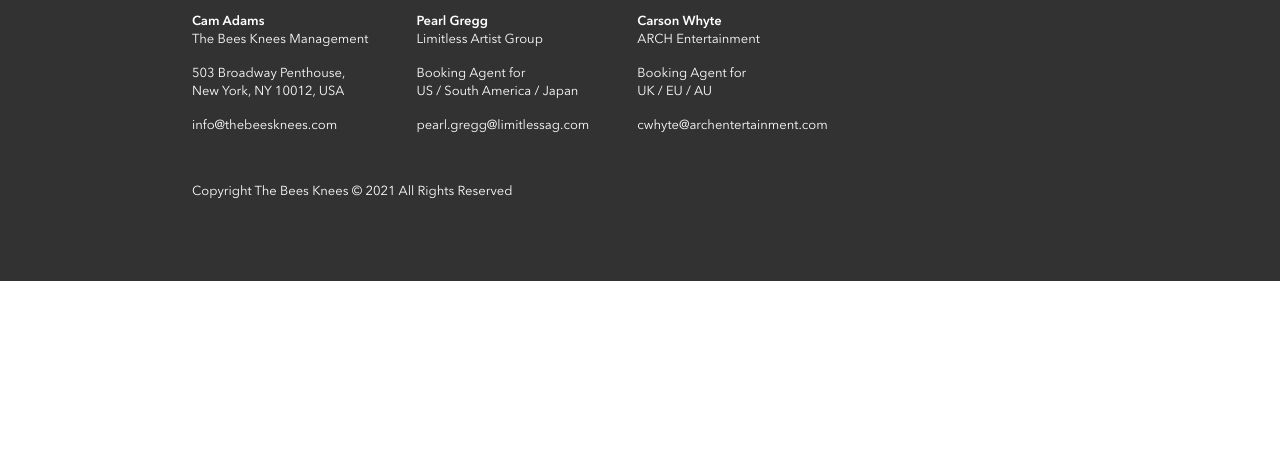
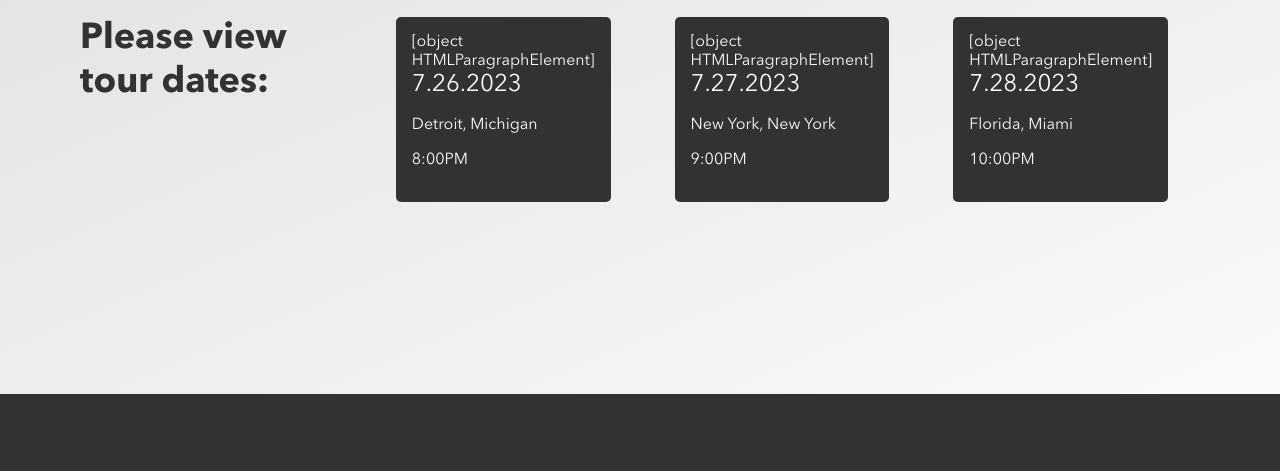
Before and after one commit to jasmindzogovic/bandsite-sprint2, a plain HTML site: page pages/shows.html in a window 1280 px wide. Shown: the part 833-1304 px from the top of the page. Before the commit the page ends 1114 px from the top, so only its background shows below. Drawn offline with Linux system fonts and the light colour scheme.

Commit message:
implementing shows functionality

```diff
--- a/pages/shows.html
+++ b/pages/shows.html
@@ -1,24 +1,36 @@
 <!DOCTYPE html>
 <html lang="en">
   <head>
-    <meta charset="UTF-8">
-    <meta http-equiv="X-UA-Compatible" content="IE=edge">
-    <meta name="viewport" content="width=device-width, initial-scale=1.0">
+    <meta charset="UTF-8" />
+    <meta http-equiv="X-UA-Compatible" content="IE=edge" />
+    <meta name="viewport" content="width=device-width, initial-scale=1.0" />
     <title>Bandsite</title>
-    <link rel="stylesheet" href="../styles/shows.css">
+    <link rel="stylesheet" href="../styles/shows.css" />
+    <script defer src="../scripts/build-shows-page.js"></script>
   </head>
   <body>
-
     <header class="header">
       <div class="header__logo-container">
         <a href="../index.html">
-                <img src="../assets/logo/Logo-bandsite.svg" class="header__logo" alt="header-logo">
+          <img
+            src="../assets/logo/Logo-bandsite.svg"
+            class="header__logo"
+            alt="header-logo"
+          />
         </a>
       </div>
       <nav class="header-nav">
         <ul class="header-nav__list">
-                <div class="header-nav__item-container "> <li class="header-nav__item"> <a href="../index.html"> Biography </a></li> </div>
-                <div class="header-nav__item-container header-nav__item-container--featured"> <li class="header-nav__item"> <a href="./shows.html"> Shows </a></li> </div>
+          <div class="header-nav__item-container">
+            <li class="header-nav__item">
+              <a href="../index.html"> Biography </a>
+            </li>
+          </div>
+          <div
+            class="header-nav__item-container header-nav__item-container--featured"
+          >
+            <li class="header-nav__item"><a href="./shows.html"> Shows </a></li>
+          </div>
         </ul>
       </nav>
     </header>
@@ -30,12 +42,41 @@
           <h1 class="hero__heading">Queen of Yellow x For the Stings</h1>
         </div>
         <div class="hero-soundcloud__container">
-            <iframe width="100%" height="150" scrolling="no" frameborder="no" allow="autoplay"
-            src="https://w.soundcloud.com/player/?url=https%3A//api.soundcloud.com/tracks/1500953848&color=%23ff5500&auto_play=false&hide_related=false&show_comments=true&show_user=true&show_reposts=false&show_teaser=true&visual=true">
+          <iframe
+            width="100%"
+            height="150"
+            scrolling="no"
+            frameborder="no"
+            allow="autoplay"
+            src="https://w.soundcloud.com/player/?url=https%3A//api.soundcloud.com/tracks/1500953848&color=%23ff5500&auto_play=false&hide_related=false&show_comments=true&show_user=true&show_reposts=false&show_teaser=true&visual=true"
+          >
           </iframe>
-        <div style="font-size: 10px; color: #cccccc;line-break: anywhere;word-break: normal;overflow: hidden;white-space: nowrap;text-overflow: ellipsis; font-family: Interstate,Lucida Grande,Lucida Sans Unicode,Lucida Sans,Garuda,Verdana,Tahoma,sans-serif;font-weight: 100;">
-            <a href="https://soundcloud.com/club97" title="CLUB 97" target="_blank" style="color: #cccccc;  text-decoration: none;"></a>
-            <a href="https://soundcloud.com/club97/moonlight" title="Moonlight" target="_blank" style="color: #cccccc; text-decoration: none;"></a>
+          <div
+            style="
+              font-size: 10px;
+              color: #cccccc;
+              line-break: anywhere;
+              word-break: normal;
+              overflow: hidden;
+              white-space: nowrap;
+              text-overflow: ellipsis;
+              font-family: Interstate, Lucida Grande, Lucida Sans Unicode,
+                Lucida Sans, Garuda, Verdana, Tahoma, sans-serif;
+              font-weight: 100;
+            "
+          >
+            <a
+              href="https://soundcloud.com/club97"
+              title="CLUB 97"
+              target="_blank"
+              style="color: #cccccc; text-decoration: none"
+            ></a>
+            <a
+              href="https://soundcloud.com/club97/moonlight"
+              title="Moonlight"
+              target="_blank"
+              style="color: #cccccc; text-decoration: none"
+            ></a>
           </div>
         </div>
       </div>
@@ -45,41 +86,94 @@
       <div class="footer__container">
         <div class="footer-social__container">
           <h1 class="footer__heading">Get in touch</h1>
-            <img src="../assets/Icons/SVG/Icon-instagram.svg" alt="instagram-icon" class="footer-social__icon instagram">
-            <img src="../assets/Icons/SVG/Icon-facebook.svg" alt="facebook-icon" class="footer-social__icon facebook">
-            <img src="../assets/Icons/SVG/Icon-twitter.svg" alt="twitter-icon" class="footer-social__icon twitter">
+          <img
+            src="../assets/Icons/SVG/Icon-instagram.svg"
+            alt="instagram-icon"
+            class="footer-social__icon instagram"
+          />
+          <img
+            src="../assets/Icons/SVG/Icon-facebook.svg"
+            alt="facebook-icon"
+            class="footer-social__icon facebook"
+          />
+          <img
+            src="../assets/Icons/SVG/Icon-twitter.svg"
+            alt="twitter-icon"
+            class="footer-social__icon twitter"
+          />
         </div>
         <div class="footer-contact">
           <div class="footer-contact__container">
-                    <p class="footer-contact__paragraph footer-contact__paragraph--bold">Cam Adams</p>
-                    <p class="footer-contact__paragraph footer-contact__paragraph--bold-second">The Bees Knees Management</p>
+            <p
+              class="footer-contact__paragraph footer-contact__paragraph--bold"
+            >
+              Cam Adams
+            </p>
+            <p
+              class="footer-contact__paragraph footer-contact__paragraph--bold-second"
+            >
+              The Bees Knees Management
+            </p>
             <p class="footer-contact__paragraph">503 Broadway Penthouse,</p>
-                    <p class="footer-contact__paragraph">New York, NY 10012, USA </p>
-                    <a href="mailto:info@thebeesknees.com"><p class="footer-contact__paragraph email">info@thebeesknees.com</p></a>
+            <p class="footer-contact__paragraph">New York, NY 10012, USA</p>
+            <a href="mailto:info@thebeesknees.com"
+              ><p class="footer-contact__paragraph email">
+                info@thebeesknees.com
+              </p></a
+            >
           </div>
           <div class="footer-contact__container">
-                    <p class="footer-contact__paragraph footer-contact__paragraph--bold">Pearl Gregg</p>
-                    <p class="footer-contact__paragraph footer-contact__paragraph--bold-second">Limitless Artist Group</p>
+            <p
+              class="footer-contact__paragraph footer-contact__paragraph--bold"
+            >
+              Pearl Gregg
+            </p>
+            <p
+              class="footer-contact__paragraph footer-contact__paragraph--bold-second"
+            >
+              Limitless Artist Group
+            </p>
             <p class="footer-contact__paragraph">Booking Agent for</p>
             <p class="footer-contact__paragraph">US / South America / Japan</p>
-                    <a href="mailto:pearl.gregg@limitlessag.com"><p class="footer-contact__paragraph email">pearl.gregg@limitlessag.com</p></a>
+            <a href="mailto:pearl.gregg@limitlessag.com"
+              ><p class="footer-contact__paragraph email">
+                pearl.gregg@limitlessag.com
+              </p></a
+            >
           </div>
           <div class="footer-contact__container">
-                    <p class="footer-contact__paragraph footer-contact__paragraph--bold">Carson Whyte</p>
-                    <p class="footer-contact__paragraph footer-contact__paragraph--bold-second">ARCH Entertainment</p>
+            <p
+              class="footer-contact__paragraph footer-contact__paragraph--bold"
+            >
+              Carson Whyte
+            </p>
+            <p
+              class="footer-contact__paragraph footer-contact__paragraph--bold-second"
+            >
+              ARCH Entertainment
+            </p>
             <p class="footer-contact__paragraph">Booking Agent for</p>
             <p class="footer-contact__paragraph">UK / EU / AU</p>
             <a href="mailto:cwhyte@archentertainment.com">
-                        <p class="footer-contact__paragraph email">cwhyte@archentertainment.com</p>
+              <p class="footer-contact__paragraph email">
+                cwhyte@archentertainment.com
+              </p>
             </a>
           </div>
         </div>
         <div class="footer__logo-container">
-            <a href="../index.html"> <img src="../assets/logo/Logo-bandsite.svg" class="footer__logo" alt="footer__logo"> </a>
+          <a href="../index.html">
+            <img
+              src="../assets/logo/Logo-bandsite.svg"
+              class="footer__logo"
+              alt="footer__logo"
+            />
+          </a>
         </div>
-        <p class="footer__paragraph">Copyright The Bees Knees © 2021 All Rights Reserved</p>
+        <p class="footer__paragraph">
+          Copyright The Bees Knees © 2021 All Rights Reserved
+        </p>
       </div>
     </footer>
-<script src="../scripts/build-shows-page.js"></script>
   </body>
 </html>
--- a/scripts/build-shows-page.js
+++ b/scripts/build-shows-page.js
@@ -0,0 +1,71 @@
+"use strict";
+
+// Selecting elements
+
+const header = document.querySelector(".header");
+const hero = document.querySelector(".hero");
+const footer = document.querySelector(".footer");
+
+// Creating shows section
+
+const showsSection = document.createElement("section");
+showsSection.className = "section__shows";
+hero.append(showsSection);
+
+const tourSectionContainer = document.createElement("div");
+tourSectionContainer.className = "section__shows--tours";
+showsSection.appendChild(tourSectionContainer);
+
+const showsHeader = document.createElement("h1");
+showsHeader.className = "section__shows--header";
+showsHeader.textContent = "Please view tour dates:";
+tourSectionContainer.appendChild(showsHeader);
+
+// Creating tours
+
+const tours = [
+  {
+    date: "7.26.2023",
+    city: "Detroit, Michigan",
+    time: "8:00PM",
+  },
+  {
+    date: "7.27.2023",
+    city: "New York, New York",
+    time: "9:00PM",
+  },
+  {
+    date: "7.28.2023",
+    city: "Florida, Miami",
+    time: "10:00PM",
+  },
+];
+
+tours.forEach((tour) => {
+  const tourContainer = document.createElement("div");
+  tourContainer.className = "tour__container";
+  tourContainer.style.backgroundColor = "#323232";
+  tourContainer.style.margin = "0rem 2rem 2rem 2rem";
+  tourContainer.style.color = "#FAFAFA";
+  tourContainer.style.padding = "1rem";
+  tourContainer.style.borderRadius = "5px";
+  tourSectionContainer.appendChild(tourContainer);
+
+  const tourDate = document.createElement("p");
+  tourDate.className = "tour__container--date";
+  tourDate.textContent = tour.date;
+  tourDate.style.fontSize = "1.5rem";
+  tourContainer.appendChild(tourDate);
+
+  const tourCity = document.createElement("p");
+  tourCity.className = "tour__container--city";
+  tourCity.textContent = tour.city;
+  tourContainer.appendChild(tourCity);
+
+  const tourTime = document.createElement("p");
+  tourTime.className = "tour__container--time";
+  tourTime.textContent = tour.time;
+  tourContainer.appendChild(tourTime);
+
+  tourContainer.insertAdjacentHTML("afterbegin", tourDate, tourCity, tourTime);
+});
--- a/styles/shows.scss
+++ b/styles/shows.scss
@@ -1,6 +1,6 @@
-@use './partials/global' as *;
-@use './partials/variables' as *;
-@use './partials/mixin' as *;
+@use "./partials/global" as *;
+@use "./partials/variables" as *;
+@use "./partials/mixin" as *;
 
 .hero {
   background: no-repeat center url(../assets/images/hero-shows.jpg);
@@ -28,3 +28,19 @@
     margin-bottom: 1rem;
   }
 }
+
+.section__shows {
+  background: linear-gradient(to bottom right, $mercury, $alabaster);
+  padding: 10rem 5rem;
+  &--header {
+    font-weight: map-get($map: $font-weights, $key: bold);
+    color: $bandsite-black;
+  }
+  &--tours {
+    display: flex;
+  }
+}
+
+.tour__container > * {
+    margin-bottom: 1rem;
+}
```
Also changed, not shown: styles/shows.css. Lines whose indentation alone changed are shown as unchanged.
